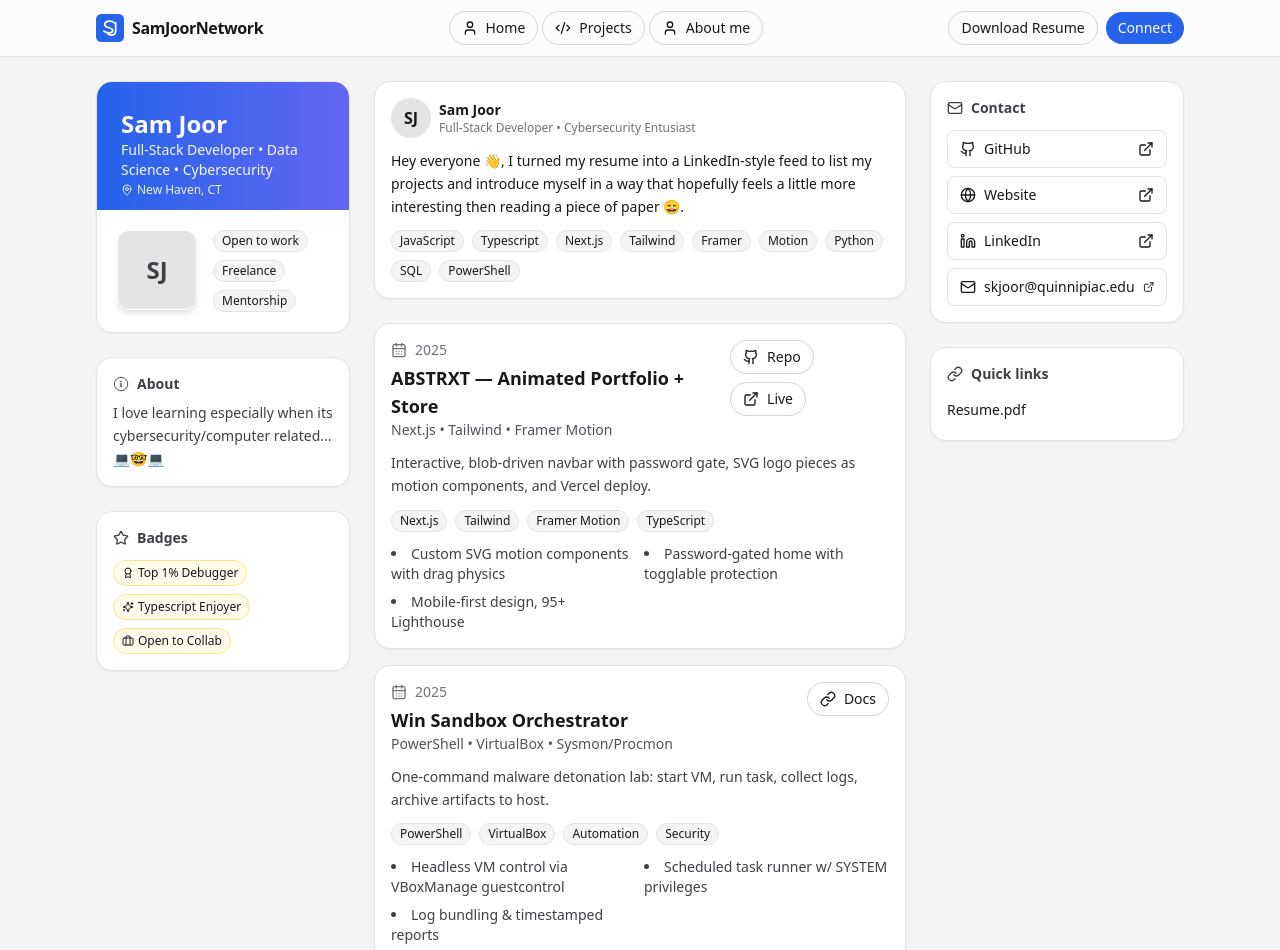
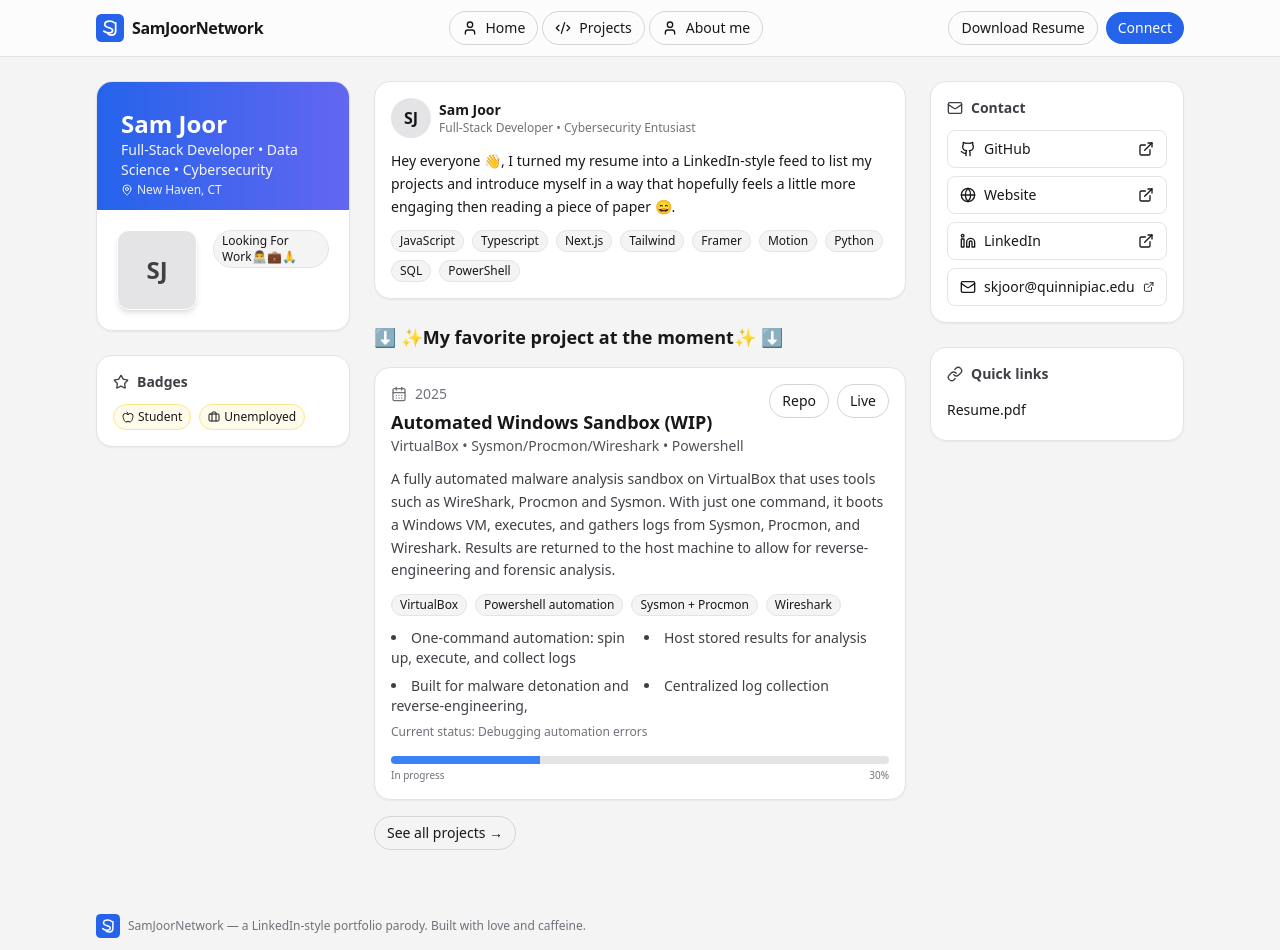
Before and after one commit to SamJoor/SamJoorNetwork, a Next.js app: page / in a window 1280 px wide. Shown: the top 950 px of the page. Built offline with nearby package versions, Linux system fonts and the light colour scheme.

Commit message:
added progress bar and tweaked the format

```diff
--- a/components/DevLinkd.tsx
+++ b/components/DevLinkd.tsx
@@ -1,5 +1,6 @@
 'use client';
 
+import ProjectCard from "@/components/ProjectCard";
 import React from "react";
 import { motion } from "framer-motion";
 import {
@@ -16,6 +17,7 @@
   Award,
   Briefcase,
   Sparkles,
+  Apple,
 } from "lucide-react";
 
 /* ---------- Branding ---------- */
@@ -30,9 +32,8 @@
   about:
     "I love learning especially when its cybersecurity/computer related... 💻🤓💻",
   badges: [
-    { icon: Award, label: "Top 1% Debugger" },
-    { icon: Sparkles, label: "Typescript Enjoyer" },
-    { icon: Briefcase, label: "Open to Collab" },
+    { icon: Apple, label: "Student" },
+    { icon: Briefcase, label: "Unemployed" },
   ],
   links: [
     { icon: Github, label: "GitHub", href: "https://github.com/SamJoor?tab=repositories" },
@@ -42,57 +43,28 @@
   ],
 };
 
+
 /* ---------- Projects ---------- */
-const projects = [
-  {
-    title: "ABSTRXT — Animated Portfolio + Store",
-    role: "Next.js • Tailwind • Framer Motion",
+const featuredProject = {
+  title: "Automated Windows Sandbox (WIP) ",
+  role: "VirtualBox • Sysmon/Procmon/Wireshark • Powershell",
   date: "2025",
   blurb:
-      "Interactive, blob-driven navbar with password gate, SVG logo pieces as motion components, and Vercel deploy.",
-    tags: ["Next.js", "Tailwind", "Framer Motion", "TypeScript"],
+    "A fully automated malware analysis sandbox on VirtualBox that uses tools such as WireShark, Procmon and Sysmon. With just one command, it boots a Windows VM, executes, and gathers logs from Sysmon, Procmon, and Wireshark. Results are returned to the host machine to allow for reverse-engineering and forensic analysis.",
+  tags: ["VirtualBox", "Powershell automation", "Sysmon + Procmon", "Wireshark"],
   highlights: [
-      "Custom SVG motion components with drag physics",
-      "Password-gated home with togglable protection",
-      "Mobile-first design, 95+ Lighthouse",
+    "One-command automation: spin up, execute, and collect logs",
+    "Host stored results for analysis",
+    "Built for malware detonation and reverse-engineering,",
+    "Centralized log collection"
   ],
   links: [
-      { label: "Repo", href: "#", icon: Github },
-      { label: "Live", href: "#", icon: ExternalLink },
+    { label: "Repo", href: "https://github.com/your/repo" },
+    { label: "Live", href: "https://your-live-site.com" },
   ],
-  },
-  {
-    title: "Win Sandbox Orchestrator",
-    role: "PowerShell • VirtualBox • Sysmon/Procmon",
-    date: "2025",
-    blurb:
-      "One-command malware detonation lab: start VM, run task, collect logs, archive artifacts to host.",
-    tags: ["PowerShell", "VirtualBox", "Automation", "Security"],
-    highlights: [
-      "Headless VM control via VBoxManage guestcontrol",
-      "Scheduled task runner w/ SYSTEM privileges",
-      "Log bundling & timestamped reports",
-    ],
-    links: [{ label: "Docs", href: "#", icon: LinkIcon }],
-  },
-  {
-    title: "Solana Analytics Mini-Site",
-    role: "Next.js • RPC • Charts",
-    date: "2025",
-    blurb:
-      "Token dashboard with price, volume, holders, whale alerts, and wallet drill-downs.",
-    tags: ["Next.js", "Charting", "ETL", "Solana"],
-    highlights: [
-      "Server actions for fresh on-demand RPCs",
-      "CSV export + shareable deep links",
-      "Zero-JS charts on static pages where possible",
-    ],
-    links: [
-      { label: "Repo", href: "#", icon: Github },
-      { label: "Live", href: "#", icon: ExternalLink },
-    ],
-  },
-];
+  progress: 30,
+  status: "Debugging automation errors",
+};
 
 /* ---------- Reusable UI ---------- */
 const Card = ({
@@ -140,7 +112,6 @@
         {/* Left column */}
         <div className="lg:col-span-3 space-y-6">
           <ProfileCard />
-          <AboutCard />
           <BadgesCard />
         </div>
 
@@ -238,9 +209,7 @@
         </div>
         <div className="flex-1">
           <div className="flex flex-wrap gap-2">
-            <Pill>Open to work</Pill>
-            <Pill>Freelance</Pill>
-            <Pill>Mentorship</Pill>
+            <Pill>Looking For Work👨‍💻💼🙏</Pill>
           </div>
         </div>
       </div>
@@ -248,14 +217,6 @@
   );
 }
 
-function AboutCard() {
-  return (
-    <Card className="p-4">
-      <SectionTitle icon={InfoIcon}>About</SectionTitle>
-      <p className="text-sm text-zinc-700 mt-2 leading-relaxed">{profile.about}</p>
-    </Card>
-  );
-}
 
 function BadgesCard() {
   return (
@@ -291,7 +252,7 @@
       <div className="mt-3 text-sm leading-relaxed">
         Hey everyone 👋, I turned my resume into a LinkedIn-style feed to list my
         projects and introduce myself in a way that hopefully feels a little more
-        interesting then reading a piece of paper 😄.
+        engaging then reading a piece of paper 😄.
       </div>
       <div className="mt-3 flex flex-wrap gap-2">
         {"JavaScript Typescript Next.js Tailwind Framer Motion Python SQL PowerShell"
@@ -304,17 +265,47 @@
   );
 }
 
+function ProgressBar({
+  value,
+  label,
+}: {
+  value: number; // 0..100
+  label?: string;
+}) {
+  const pct = Math.max(0, Math.min(100, Math.round(value)));
+  const color =
+    pct < 34 ? "bg-blue-500" : pct < 67 ? "bg-turqoise-500" : "bg-emerald-500";
+
+  return (
+    <div
+      className="mt-4 select-none"
+      role="progressbar"
+      aria-label={label ?? "Project progress"}
+      aria-valuemin={0}
+      aria-valuemax={100}
+      aria-valuenow={pct}
+      title={`${pct}% complete`}
+    >
+      <div className="h-2 w-full overflow-hidden rounded-full bg-zinc-200">
+        <div className={`h-2 ${color}`} style={{ width: `${pct}%` }} />
+      </div>
+      <div className="mt-1 flex items-center justify-between text-[10px] text-zinc-500">
+        <span>{pct < 100 ? "In progress" : "Complete"}</span>
+        <span className="tabular-nums">{pct}%</span>
+      </div>
+    </div>
+  );
+}
+
 function ProjectsFeed() {
+  const p = featuredProject;
+
   return (
     <div className="space-y-4">
-      {projects.map((p, idx) => (
-        <motion.div
-          key={idx}
-          initial={{ opacity: 0, y: 8 }}
-          whileInView={{ opacity: 1, y: 0 }}
-          viewport={{ once: true }}
-          transition={{ duration: 0.35 }}
-        >
+      <h2 className="text-lg font-semibold">
+        ⬇️ ✨My favorite project at the moment✨ ⬇️
+      </h2>
+
       <Card className="p-4">
         <div className="flex items-start justify-between gap-3">
           <div>
@@ -324,10 +315,11 @@
             <h3 className="text-lg font-semibold mt-1">{p.title}</h3>
             <div className="text-sm text-zinc-600">{p.role}</div>
           </div>
+
           <div className="flex flex-wrap items-center gap-2">
             {p.links?.map((l, i) => (
               <LinkButton key={i} href={l.href}>
-                    <l.icon className="size-4" /> {l.label}
+                {l.label}
               </LinkButton>
             ))}
           </div>
@@ -341,17 +333,38 @@
           ))}
         </div>
 
+        {p.highlights?.length ? (
           <ul className="mt-3 grid gap-2 sm:grid-cols-2 list-disc list-inside text-sm text-zinc-700">
             {p.highlights.map((h, i) => (
               <li key={i}>{h}</li>
             ))}
           </ul>
+        ) : null}
+
+        {/* NEW: status + progress */}
+        {typeof p.progress === "number" || p.status ? (
+          <div className="mt-2">
+            {p.status ? (
+              <p className="text-xs text-zinc-500">
+                <span className="font-medium">Current status:</span> {p.status}
+              </p>
+            ) : null}
+            {typeof p.progress === "number" ? (
+              <ProgressBar value={p.progress} label="Automated Windows Sandbox progress" />
+            ) : null}
+          </div>
+        ) : null}
       </Card>
-        </motion.div>
-      ))}
+
+      {/* keep your CTA if you had one here */}
+      <div>
+        <a href="/projects" className="btn">See all projects →</a>
+      </div>
     </div>
   );
 }
+
+
 
 /* ---------- Right Column ---------- */
 function ContactCard() {
--- /dev/null
+++ b/components/ProjectCard.tsx
@@ -0,0 +1,100 @@
+import { useEffect, useMemo } from "react";
+import { motion, useAnimationControls } from "framer-motion";
+
+export default function ProjectCard({
+  title,
+  blurb,
+  tags = [],
+  progress = 0,
+  status,
+  href,
+}: {
+  title: string;
+  blurb: string;
+  tags?: string[];
+  progress?: number; // 0..100
+  status?: string;
+  href?: string;
+}) {
+  const pct = Math.max(0, Math.min(100, Math.round(progress)));
+  const controls = useAnimationControls();
+
+  useEffect(() => {
+    controls.start({ width: `${pct}%` });
+  }, [pct, controls]);
+
+  const progressColor = useMemo(() => {
+    if (pct < 34) return "bg-red-500";
+    if (pct < 67) return "bg-yellow-500";
+    return "bg-emerald-500";
+  }, [pct]);
+
+  return (
+    <motion.article
+      layout
+      initial={{ opacity: 0, y: 12 }}
+      animate={{ opacity: 1, y: 0 }}
+      whileHover={{ y: -2 }}
+      className="group relative flex h-full flex-col justify-between rounded-2xl border border-zinc-200/60 bg-white p-5 shadow-sm ring-1 ring-transparent transition hover:shadow-md dark:border-zinc-800/60 dark:bg-zinc-900"
+    >
+      <div className="space-y-3">
+        <header className="flex items-start justify-between gap-4">
+          {href ? (
+            <a href={href} className="focus:outline-none">
+              <h3 className="text-lg font-semibold tracking-tight text-zinc-900 underline-offset-4 hover:underline dark:text-zinc-100">
+                {title}
+              </h3>
+            </a>
+          ) : (
+            <h3 className="text-lg font-semibold tracking-tight text-zinc-900 dark:text-zinc-100">
+              {title}
+            </h3>
+          )}
+          <span
+            className="rounded-full bg-zinc-100 px-2.5 py-1 text-xs font-medium text-zinc-700 dark:bg-zinc-800 dark:text-zinc-300"
+            title={`${pct}% complete`}
+          >
+            {pct}%
+          </span>
+        </header>
+
+        <p className="text-sm leading-relaxed text-zinc-700 dark:text-zinc-300">
+          {blurb}
+        </p>
+
+        {status && (
+          <p className="text-xs text-zinc-500 dark:text-zinc-400">
+            <span className="font-medium">Current status:</span> {status}
+          </p>
+        )}
+
+        <div className="flex flex-wrap gap-2 pt-1">
+          {tags.map((t) => (
+            <span
+              key={t}
+              className="rounded-full border border-zinc-200 bg-zinc-50 px-2.5 py-1 text-[10px] font-medium uppercase tracking-wide text-zinc-600 dark:border-zinc-800 dark:bg-zinc-800/60 dark:text-zinc-300"
+            >
+              {t}
+            </span>
+          ))}
+        </div>
+      </div>
+
+      {/* Progress Bar */}
+      <div className="mt-4 select-none" aria-label="Project progress" role="progressbar" aria-valuemin={0} aria-valuemax={100} aria-valuenow={pct}>
+        <div className="h-2 w-full overflow-hidden rounded-full bg-zinc-200 dark:bg-zinc-800">
+          <motion.div
+            className={`h-2 ${progressColor}`}
+            initial={{ width: 0 }}
+            animate={controls}
+            transition={{ type: "spring", stiffness: 120, damping: 18 }}
+          />
+        </div>
+        <div className="mt-1 flex items-center justify-between text-[10px] text-zinc-500 dark:text-zinc-400">
+          <span>{pct < 100 ? "In progress" : "Complete"}</span>
+          <span className="tabular-nums">{pct}%</span>
+        </div>
+      </div>
+    </motion.article>
+  );
+}
```
Lines whose indentation alone changed are shown as unchanged.
